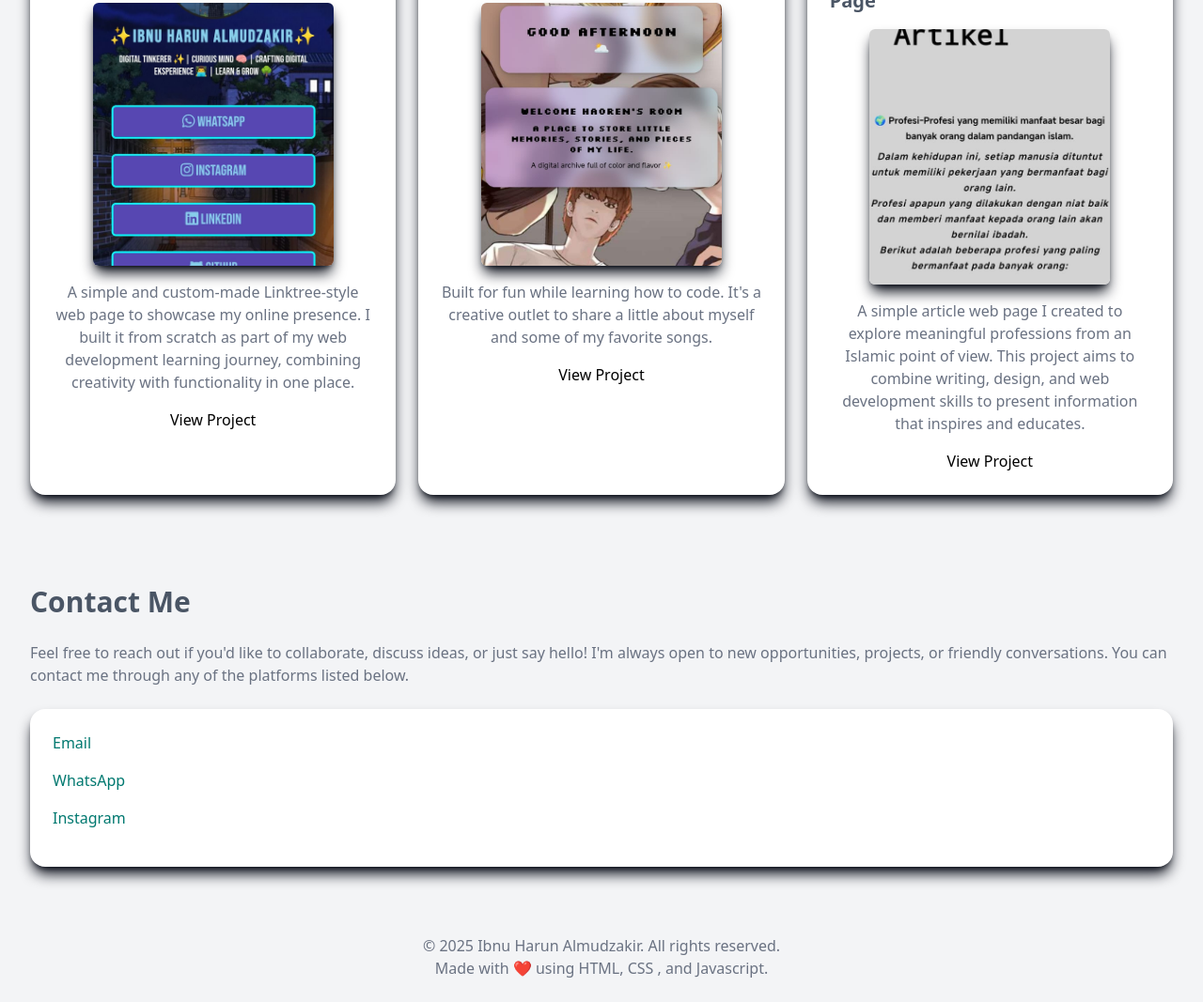
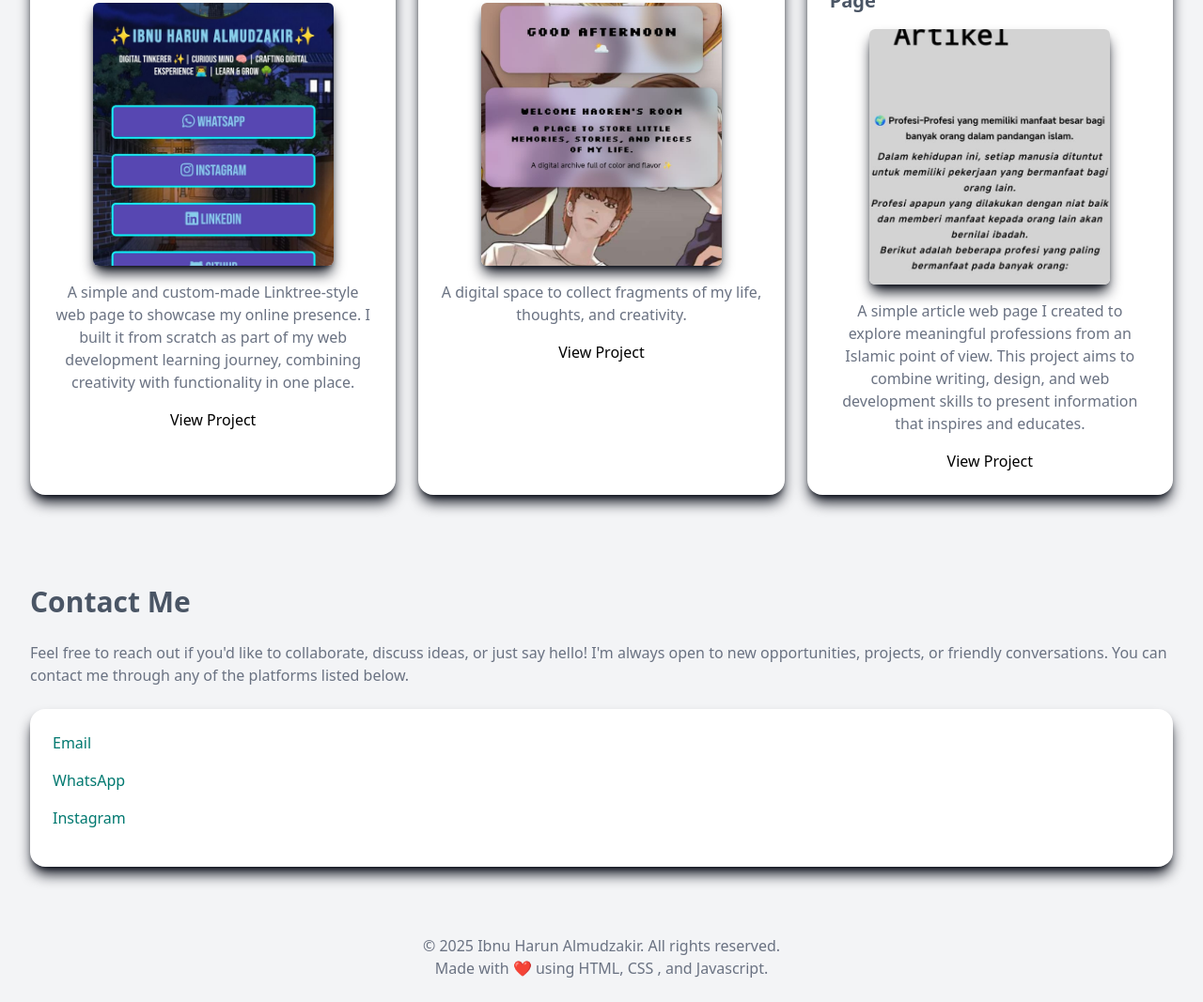
Before and after one commit to iHaoren/ProfesPorto, a website: page index.html in a window 1280 px wide. Shown: the part 1979-3046 px from the top of the page at 94% size. Drawn offline with Linux system fonts and the light colour scheme.

Commit message:
Update index.html

```diff
--- a/index.html
+++ b/index.html
@@ -143,10 +143,7 @@
         <div class="bg-white dark:bg-gray-800 p-6 rounded-2xl shadow-lg shadow-gray-950 flex flex-col items-center">
           <h3 class="text-xl font-semibold text-gray-600 dark:text-gray-300 mb-4">✨ Personal Web Project</h3>
           <img src="image/gambar prjct2.png" class="w-64 h-70 rounded-md object-cover shadow-gray-950 shadow-lg mb-4">
-          <p class="text-gray-500 dark:text-gray-300 mb-4 text-center">Built for fun while learning how to code. It's a
-            creative
-            outlet to share a little about myself and some of
-            my favorite songs.</p>
+          <p class="text-gray-500 dark:text-gray-300 mb-4 text-center">A digital space to collect fragments of my life, thoughts, and creativity.</p>
           <a href="https://ihaoren.github.io/lagufavorite/"
             class="text-shadow-teal-700 dark:text-teal-300 hover:text-blue-500 dark:hover:text-blue-400 transition-colors duration-300">View
             Project</a>
```
